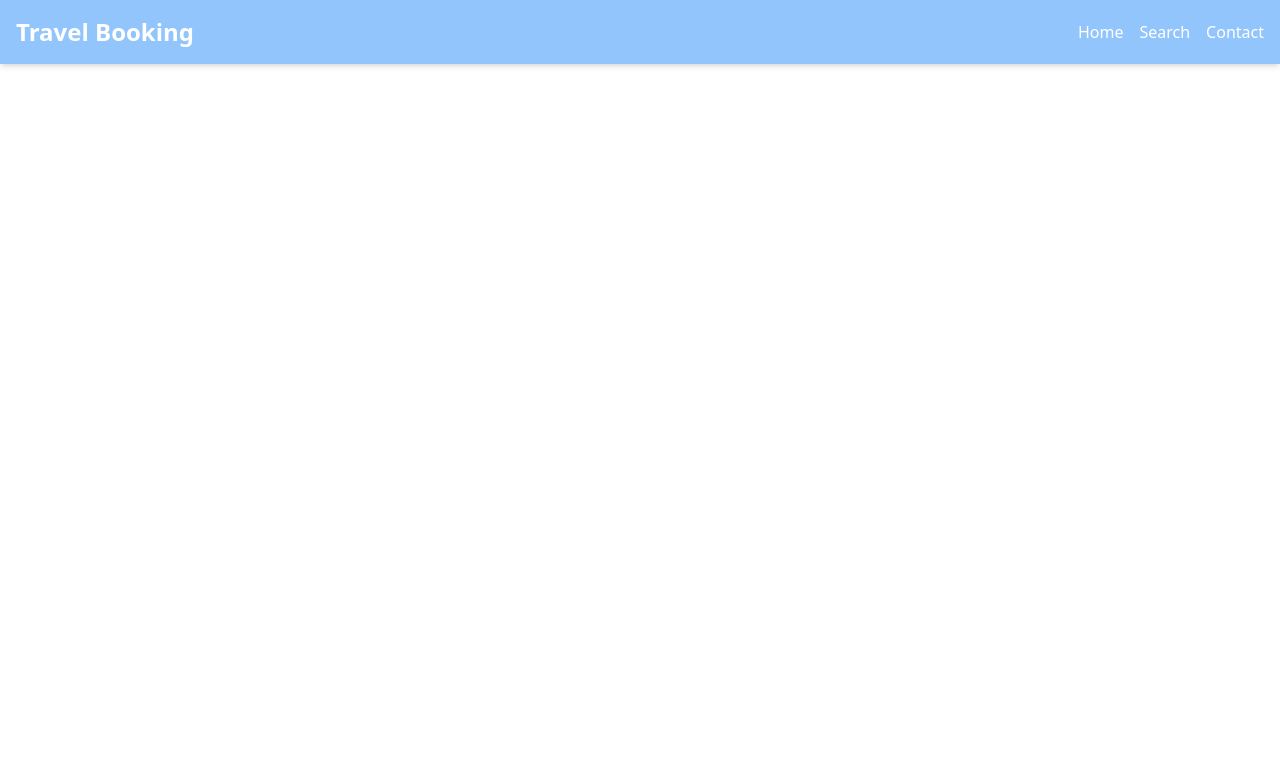
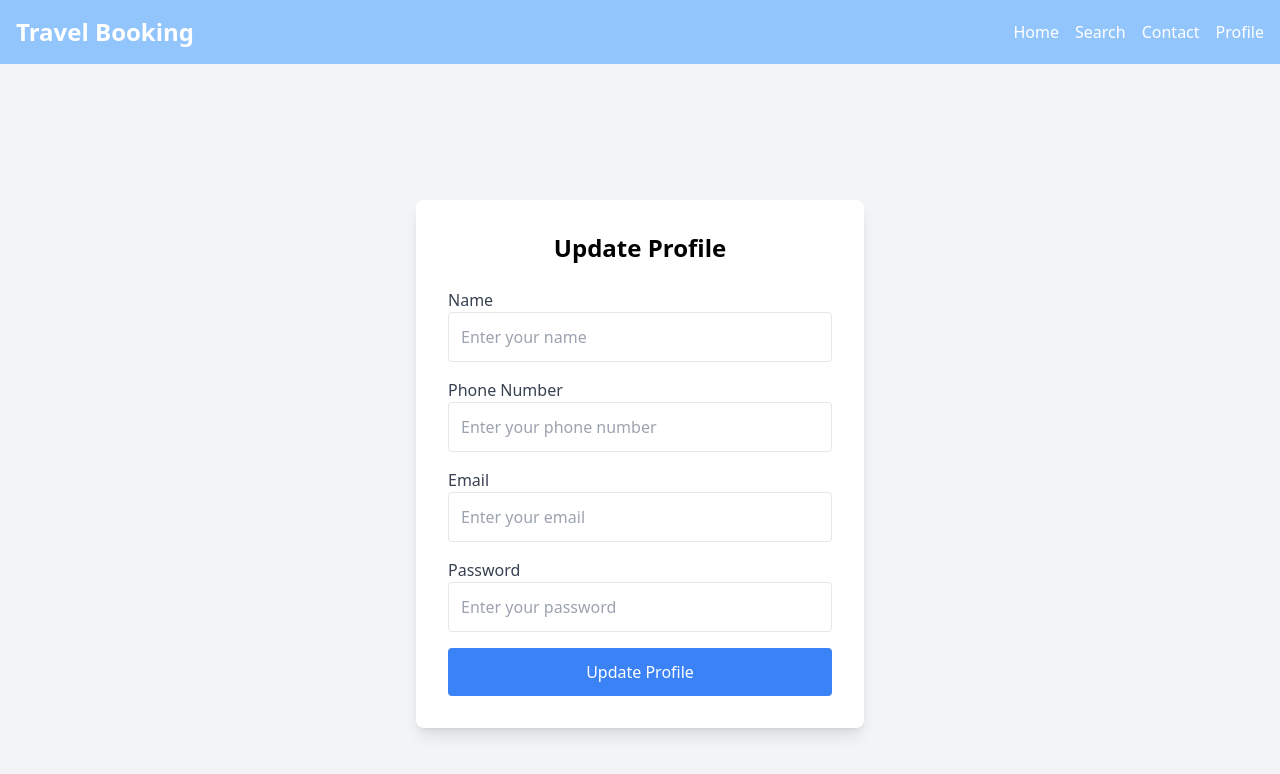
Before and after one commit to srushti06pattar/travel-booking_front-end, a React (Create React App) app: page /profilePage in a window 1280 px wide. Shown: the top 774 px of the page. Built offline with nearby package versions, Linux system fonts and the light colour scheme.

Commit message:
second commit

```diff
--- a/src/App.js
+++ b/src/App.js
@@ -7,11 +7,12 @@ import ContactPage from './Pages/ContactPage'; // Adjust path if needed
 import Footer from './Components/Footer';
 import SignupPage from './Pages/SignupPage';
 import LoginPage from './Pages/LoginPage';
-import { UserProvider } from "./UserContext";
+import ProfilePage from './Pages/ProfilePage';
+
 
 const App = () => {
   return (
-    <UserProvider>
+
       <Router>
       <Navbar />
       <Routes>
@@ -20,11 +21,12 @@ const App = () => {
         <Route path="/contactpage" element={<ContactPage />} />
         <Route path="'/footer'" element={<Footer/>}/>
         <Route path='/signupPage' element={<SignupPage/>}/>
-        <Route path="/" element={<LoginPage/>}/>
+        <Route path="/loginPage" element={<LoginPage/>}/>
+        <Route path='/profilePage' element={<ProfilePage/>}/>
 
       </Routes>
     </Router>
-    </UserProvider>
+
   );
 };
 
--- a/src/Components/Navbar.jsx
+++ b/src/Components/Navbar.jsx
@@ -7,9 +7,11 @@ const Navbar = () => {
       <div className="container mx-auto flex justify-between items-center">
         <h1 className="text-2xl font-bold">Travel Booking</h1>
         <div className="flex space-x-4">
-          <Link to="/" className="hover:text-gray-300">Home</Link>
+          <Link to="/homePage" className="hover:text-gray-300">Home</Link>
           <Link to="/search" className="hover:text-gray-300">Search</Link>
           <Link to="/contactpage" className="hover:text-gray-300">Contact</Link>
+          <Link to="/profilePage" className="hover:text-gray-300">Profile</Link>
+
         </div>
       </div>
     </nav>
--- a/src/Pages/LoginPage.jsx
+++ b/src/Pages/LoginPage.jsx
@@ -2,31 +2,41 @@ import React, { useState } from "react";
 import { useNavigate, Link } from "react-router-dom";
 
 const LoginPage = () => {
-  const navigate=useNavigate();
-  const [input,setInput]=useState({
-    email:"",
-    password:"",
+  const navigate = useNavigate();
+  const [input, setInput] = useState({
+    email: "",
+    password: "",
   });
-const handlelogin =(e)=>{
-  e.preventDefault();
-  const loggeduseer=JSON.parse(localStorage.getItem("user"));
-  if(input.email=== loggeduseer.email){
 
-  }
-}
+  const handlesubmit = (e) => {
+    e.preventDefault();
+    const loggeduseer = JSON.parse(localStorage.getItem("user"));
+
+    if (!loggeduseer) {
+      alert("No user found. Please sign up first.");
+      return;
+    }
+
+    if (input.email === loggeduseer.email && input.password === loggeduseer.password) {
+      setInput({ email: "", password: "" });
+      navigate("/homePage");
+    } else {
+      alert("Wrong email or password");
+    }
+  };
+
   return (
     <div className="flex flex-col items-center justify-center min-h-screen bg-gray-100">
       <div className="bg-white p-8 rounded shadow-md w-80">
         <h2 className="text-2xl font-bold mb-6 text-center">Login</h2>
-        {/* {error && <p className="text-red-500 text-sm mb-4">{error}</p>} */}
-        <form onSubmit={handlelogin}>
+        <form onSubmit={handlesubmit}>
           <div className="mb-4">
             <label className="block text-gray-700 text-sm mb-2">Email</label>
             <input
-            name="email"
+              name="email"
               type="email"
               value={input.email}
-              onChange={(e) => setInput({...input,[e.target.name]: e.target.value})}
+              onChange={(e) => setInput({ ...input, [e.target.name]: e.target.value })}
               className="w-full px-4 py-2 border rounded focus:outline-none focus:ring-2 focus:ring-blue-500"
               placeholder="Enter your email"
             />
@@ -34,10 +44,10 @@ const handlelogin =(e)=>{
           <div className="mb-4">
             <label className="block text-gray-700 text-sm mb-2">Password</label>
             <input
-            name="password"
+              name="password"
               type="password"
               value={input.password}
-              onChange={(e) => setInput({...input,[e.target.name]: e.target.value})}
+              onChange={(e) => setInput({ ...input, [e.target.name]: e.target.value })}
               className="w-full px-4 py-2 border rounded focus:outline-none focus:ring-2 focus:ring-blue-500"
               placeholder="Enter your password"
             />
--- /dev/null
+++ b/src/Pages/ProfilePage.jsx
@@ -0,0 +1,117 @@
+import React, { useState } from 'react';
+
+const ProfilePage = () => {
+  const [profile, setProfile] = useState({
+    name: '',
+    phone: '',
+    email: '',
+    password: '',
+  });
+
+  const [errors, setErrors] = useState({});
+
+  const validate = () => {
+    const newErrors = {};
+    if (!profile.name) newErrors.name = 'Name is required.';
+    if (!profile.phone || !/^\d{10}$/.test(profile.phone))
+      newErrors.phone = 'Enter a valid 10-digit phone number.';
+    if (!profile.email || !/\S+@\S+\.\S+/.test(profile.email))
+      newErrors.email = 'Enter a valid email address.';
+    if (!profile.password || profile.password.length < 6)
+      newErrors.password = 'Password must be at least 6 characters long.';
+    return newErrors;
+  };
+
+  const handleChange = (e) => {
+    const { name, value } = e.target;
+    setProfile((prevProfile) => ({ ...prevProfile, [name]: value }));
+  };
+
+  const handleSubmit = (e) => {
+    e.preventDefault();
+    const validationErrors = validate();
+    if (Object.keys(validationErrors).length > 0) {
+      setErrors(validationErrors);
+    } else {
+      setErrors({});
+      // Simulate saving the updated profile
+      alert('Profile updated successfully!');
+      console.log('Updated Profile:', profile);
+    }
+  };
+
+  return (
+    <div className="flex flex-col items-center justify-center min-h-screen bg-gray-100">
+      <div className="bg-white p-8 rounded-lg shadow-lg w-full max-w-md">
+        <h2 className="text-2xl font-bold mb-6 text-center">Update Profile</h2>
+        <form onSubmit={handleSubmit} className="space-y-4">
+          {/* Name Input */}
+          <div>
+            <label className="block text-gray-700">Name</label>
+            <input
+              type="text"
+              name="name"
+              value={profile.name}
+              onChange={handleChange}
+              className="w-full p-3 border rounded"
+              placeholder="Enter your name"
+            />
+            {errors.name && <p className="text-red-500 text-sm">{errors.name}</p>}
+          </div>
+
+          {/* Phone Input */}
+          <div>
+            <label className="block text-gray-700">Phone Number</label>
+            <input
+              type="text"
+              name="phone"
+              value={profile.phone}
+              onChange={handleChange}
+              className="w-full p-3 border rounded"
+              placeholder="Enter your phone number"
+            />
+            {errors.phone && <p className="text-red-500 text-sm">{errors.phone}</p>}
+          </div>
+
+          {/* Email Input */}
+          <div>
+            <label className="block text-gray-700">Email</label>
+            <input
+              type="email"
+              name="email"
+              value={profile.email}
+              onChange={handleChange}
+              className="w-full p-3 border rounded"
+              placeholder="Enter your email"
+            />
+            {errors.email && <p className="text-red-500 text-sm">{errors.email}</p>}
+          </div>
+
+          {/* Password Input */}
+          <div>
+            <label className="block text-gray-700">Password</label>
+            <input
+              type="password"
+              name="password"
+              value={profile.password}
+              onChange={handleChange}
+              className="w-full p-3 border rounded"
+              placeholder="Enter your password"
+            />
+            {errors.password && <p className="text-red-500 text-sm">{errors.password}</p>}
+          </div>
+
+          {/* Submit Button */}
+          <button
+            type="submit"
+            className="w-full bg-blue-500 text-white py-3 rounded hover:bg-blue-400"
+          >
+            Update Profile
+          </button>
+        </form>
+      </div>
+    </div>
+  );
+};
+
+export default ProfilePage;
--- a/src/Pages/SearchPage.jsx
+++ b/src/Pages/SearchPage.jsx
@@ -1,40 +1,60 @@
 import React, { useState } from 'react';
+import backgroundImage from '../Assets/nature.jpg' // Adjust the path as needed
 
 const SearchPage = () => {
-  const [destination, setDestination] = useState('');
+  const [from, setFrom] = useState('');
+  const [to, setTo] = useState('');
   const [date, setDate] = useState('');
-  const [travelers, setTravelers] = useState('');
+  const [results, setResults] = useState([]);
+
+  // Dummy travel data
+  const dummyData = [
+    { id: 1, from: 'New York', to: 'Los Angeles', date: '2024-12-15', price: '$200' },
+    { id: 2, from: 'Chicago', to: 'Miami', date: '2024-12-20', price: '$150' },
+    { id: 3, from: 'San Francisco', to: 'Seattle', date: '2024-12-18', price: '$120' },
+    { id: 4, from: 'New York', to: 'Miami', date: '2024-12-25', price: '$180' },
+  ];
 
   const handleSubmit = (e) => {
     e.preventDefault();
-    // Show an alert with the form values
-    alert(`Searching for a trip to ${destination} on ${date} for ${travelers} travelers.`);
+    const filteredResults = dummyData.filter(
+      (trip) =>
+        trip.from.toLowerCase().includes(from.toLowerCase()) &&
+        trip.to.toLowerCase().includes(to.toLowerCase()) &&
+        trip.date === date
+    );
+    setResults(filteredResults);
   };
 
   return (
-    <div className="bg-gray-100 min-h-screen flex items-center justify-center">
-      <div className="bg-white p-8 rounded-lg shadow-lg w-full max-w-lg">
+    <div
+      className="bg-cover bg-center min-h-screen flex items-center justify-center"
+      style={{
+        backgroundImage: `url(${backgroundImage})`,
+      }}
+    >
+      <div className="bg-white bg-opacity-90 p-8 rounded-lg shadow-lg w-full max-w-lg">
         <h2 className="text-2xl font-bold mb-4 text-center">Search Your Trip</h2>
         <form className="space-y-4" onSubmit={handleSubmit}>
           <input
             type="text"
-            placeholder="Destination"
+            placeholder="From (Departure City)"
             className="w-full p-3 border rounded"
-            value={destination}
-            onChange={(e) => setDestination(e.target.value)}
+            value={from}
+            onChange={(e) => setFrom(e.target.value)}
+          />
+          <input
+            type="text"
+            placeholder="To (Destination City)"
+            className="w-full p-3 border rounded"
+            value={to}
+            onChange={(e) => setTo(e.target.value)}
           />
           <input
             type="date"
             className="w-full p-3 border rounded"
             value={date}
             onChange={(e) => setDate(e.target.value)}
-          />
-          <input
-            type="number"
-            placeholder="Number of Travelers"
-            className="w-full p-3 border rounded"
-            value={travelers}
-            onChange={(e) => setTravelers(e.target.value)}
           />
           <button
             type="submit"
@@ -43,6 +63,24 @@ const SearchPage = () => {
             Search
           </button>
         </form>
+
+        {/* Results Section */}
+        <div className="mt-6">
+          {results.length > 0 ? (
+            <ul className="space-y-4">
+              {results.map((result) => (
+                <li key={result.id} className="p-4 border rounded shadow-sm bg-gray-50">
+                  <p><strong>From:</strong> {result.from}</p>
+                  <p><strong>To:</strong> {result.to}</p>
+                  <p><strong>Date:</strong> {result.date}</p>
+                  <p><strong>Price:</strong> {result.price}</p>
+                </li>
+              ))}
+            </ul>
+          ) : (
+            <p className="text-gray-600 mt-4 text-center">No trips found. Please try different criteria.</p>
+          )}
+        </div>
       </div>
     </div>
   );
--- a/src/Pages/SignupPage.jsx
+++ b/src/Pages/SignupPage.jsx
@@ -1,6 +1,6 @@
-import React, { useState, useContext } from "react";
-import { useNavigate, Link } from "react-router-dom";
-import { UserContext } from "../UserContext";
+import React, { useState } from "react";
+import { useNavigate,Link} from "react-router-dom";
+
 
 const SignUpPage = () => {
   const navigate=useNavigate();
@@ -15,7 +15,7 @@ const SignUpPage = () => {
   const handleSubmit=(e)=>{
     e.preventDefault();
     localStorage.setItem("user",JSON.stringify(input));
-    navigate("/loginpage");
+    navigate("/loginPage");
   }
   return (
     <div className="flex flex-col items-center justify-center min-h-screen bg-gray-100">
```
Also changed, not shown: src/Assets/nature.jpg (added).
